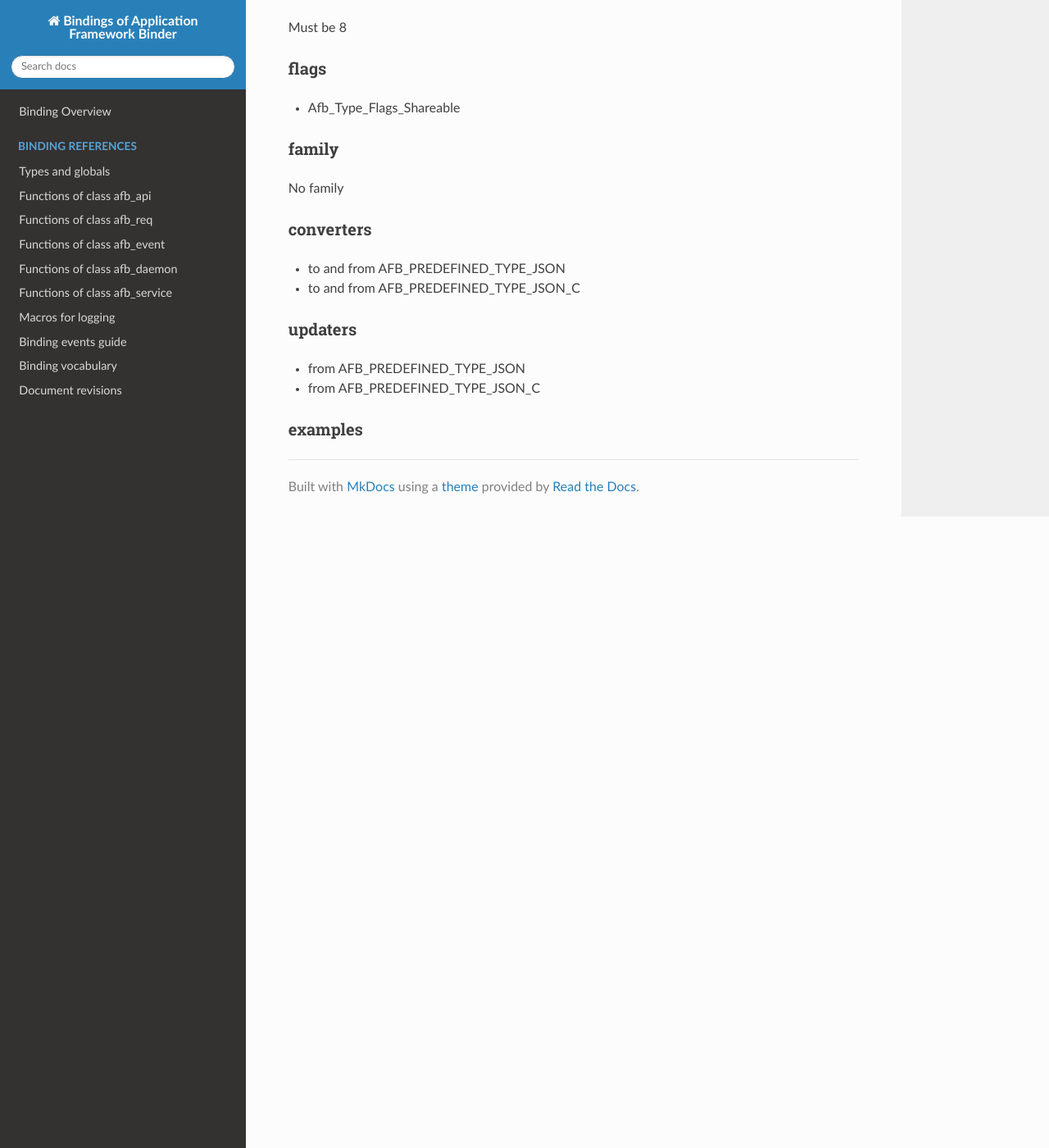
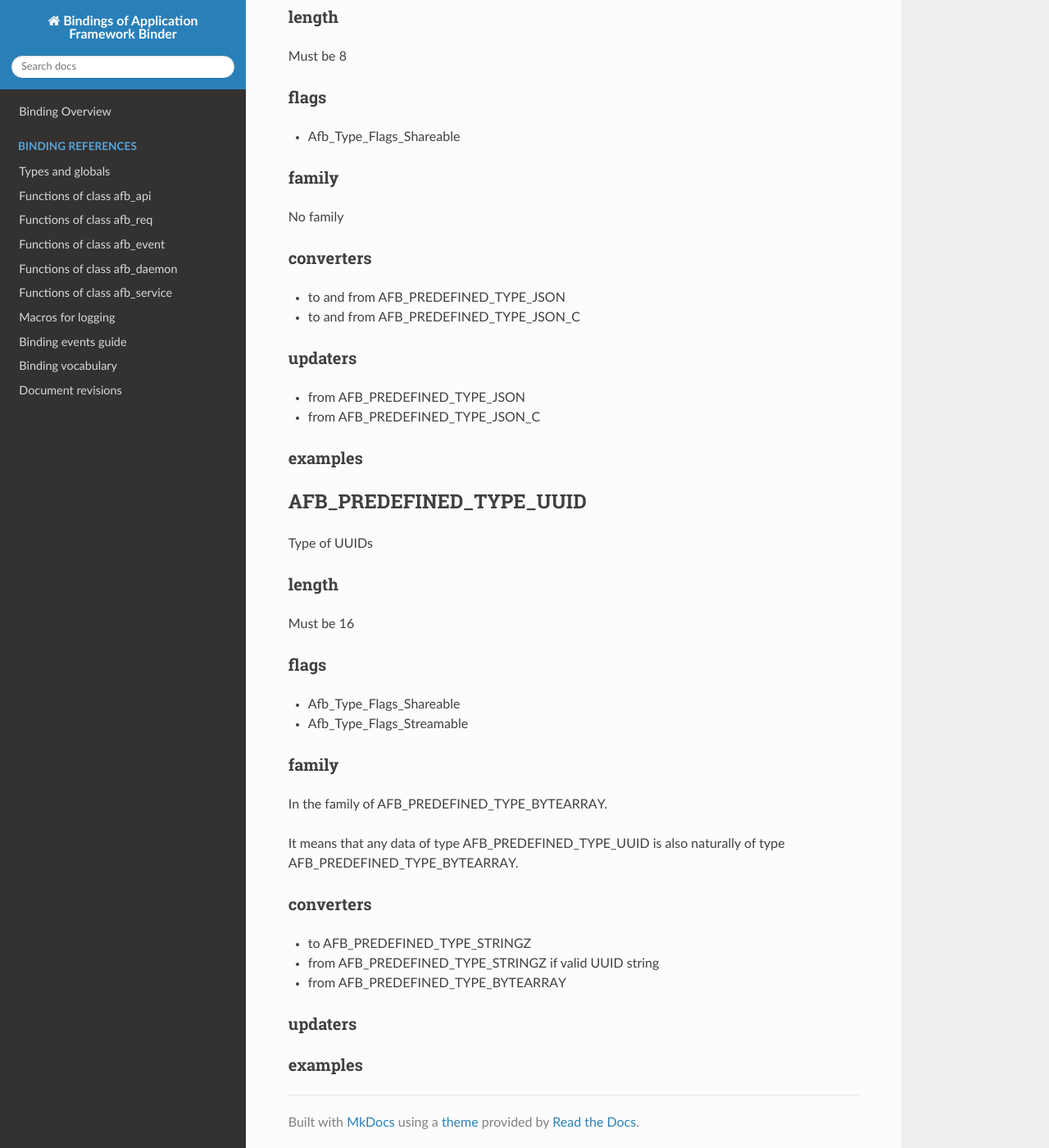
Before and after one commit to redpesk-core/afb-binding, an MkDocs documentation site: the page built from docs/reference-v4/predefined-afb-type.md, in a window 1280 px wide and 1400 px high, scrolled down 10003 px. Shown: the whole window at 82% size. Built offline with MkDocs 1.6.1, drawn with Linux system fonts in a browser that asks for light colours; nearby versions of some CDN libraries; old or Windows-style settings are respelled for this version of MkDocs; some of the changed text lies outside the part shown.

Commit message:
Add predefined type AFB_PREDEFINED_TYPE_UUID

```diff
--- a/docs/reference-v4/predefined-afb-type.md
+++ b/docs/reference-v4/predefined-afb-type.md
@@ -17,6 +17,7 @@ since version 4.
 | #i64       | AFB\_PREDEFINED\_TYPE\_I64       | Type of signed 64 bit integers                         |
 | #u64       | AFB\_PREDEFINED\_TYPE\_U64       | Type of unsigned 64 bit integers                       |
 | #double    | AFB\_PREDEFINED\_TYPE\_DOUBLE    | Type of doubles                                        |
+| #UUID      | AFB\_PREDEFINED\_TYPE\_UUID      | Type of UUID (since 4.2.0)                            |
 
 Below section describes the predefined types. For each of them,
 the following items are explained:
@@ -475,3 +476,35 @@ No family
 - from AFB\_PREDEFINED\_TYPE\_JSON\_C
 
 ### examples
+
+
+
+## AFB\_PREDEFINED\_TYPE\_UUID
+
+Type of UUIDs
+
+### length
+
+Must be 16
+
+### flags
+
+- Afb_Type_Flags_Shareable
+- Afb_Type_Flags_Streamable
+
+### family
+
+In the family of AFB\_PREDEFINED\_TYPE\_BYTEARRAY.
+
+It means that any data of type AFB\_PREDEFINED\_TYPE\_UUID is also
+naturally of type AFB\_PREDEFINED\_TYPE\_BYTEARRAY.
+
+### converters
+
+- to AFB\_PREDEFINED\_TYPE\_STRINGZ
+- from AFB\_PREDEFINED\_TYPE\_STRINGZ if valid UUID string
+- from AFB\_PREDEFINED\_TYPE\_BYTEARRAY
+
+### updaters
+
+### examples
```
Also changed, not shown: docs/afb-binding-data.md (+11 -2 lines), docs/reference-v4/index.md (+2 -0 lines), 2 other files.
